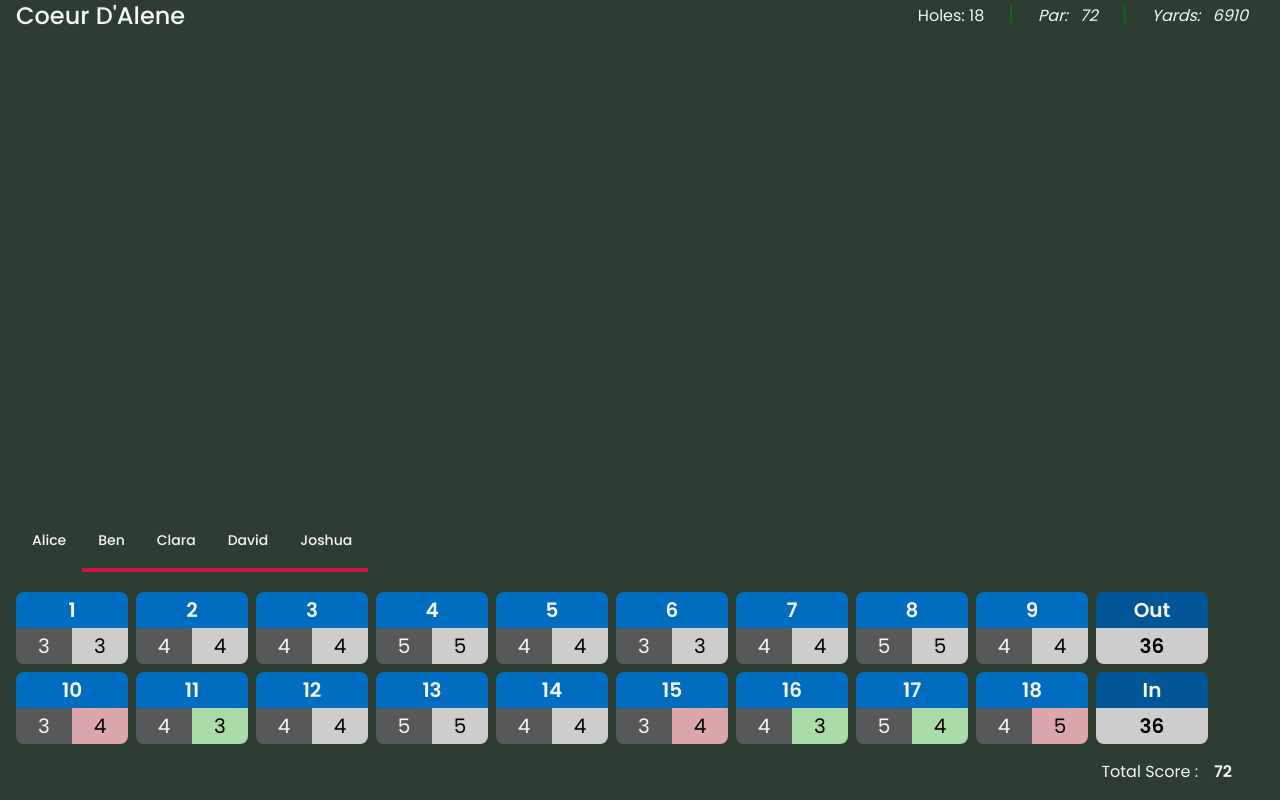
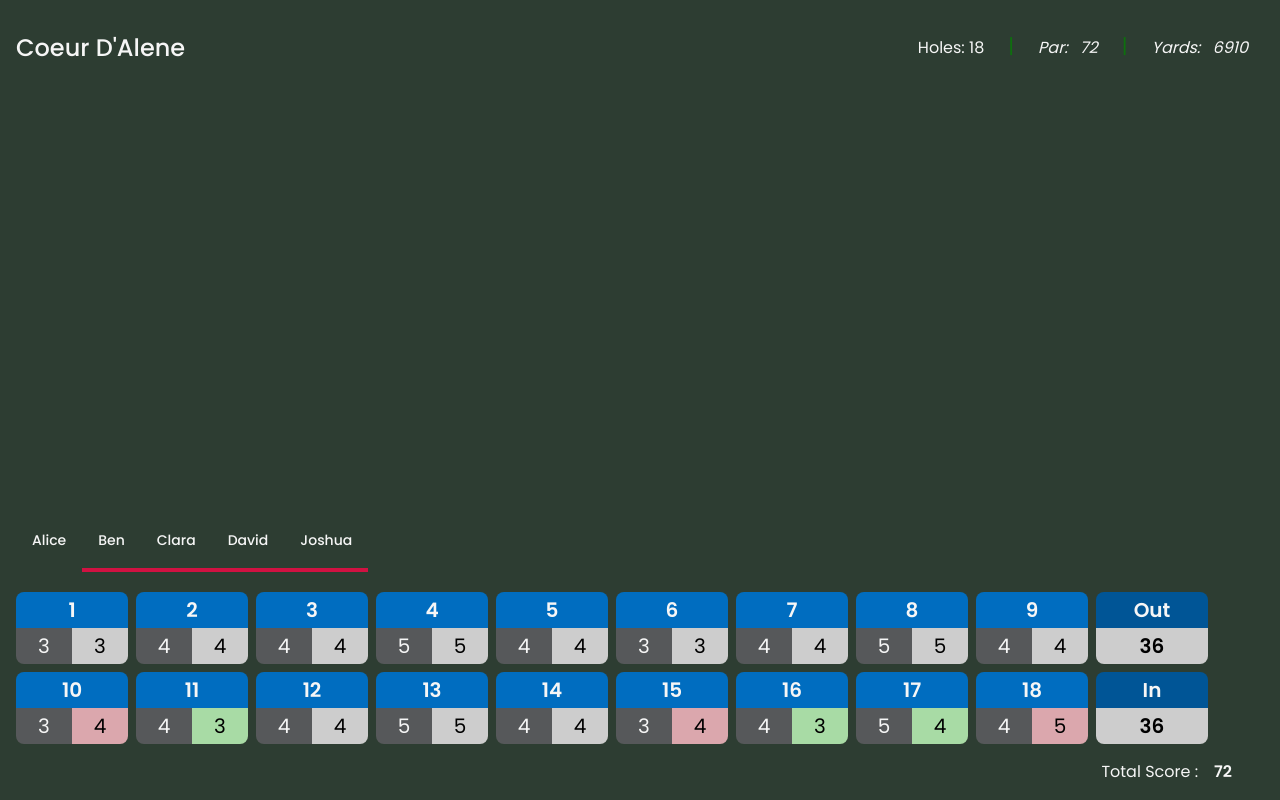
Before and after one commit to briantweed/golf-buddy, a Next.js app: page / in a window 1280 px wide. Built offline with nearby package versions, Linux system fonts and the light colour scheme.

Commit message:
init commit

```diff
--- a/src/components/Leaderboard/index.js
+++ b/src/components/Leaderboard/index.js
@@ -50,7 +50,7 @@ const Leaderboard = () => {
                     return (
                         <Fragment key={index}>
                             <div><i>{index+1}</i></div>
-                            <div>{player.Name}</div>
+                            <div className={"font-semibold"}>{player.Name}</div>
                             <div className={styles.total}>{player.Total}</div>
                             <div className={styles.par}><div>{player.RelativeToPar}</div></div>
                         </Fragment>
--- a/src/pages/index.js
+++ b/src/pages/index.js
@@ -32,7 +32,7 @@ const Page = () => {
         <main className={"min-h-screen w-screen text-xl text-grey-6 bg-grey-7"}>
 
             <div className="portrait:hidden min-h-screen flex flex-col justify-between">
-                <section className={"flex justify-between px-4"}>
+                <section className={"flex justify-between px-4 pt-8"}>
                     <h1 className={"text-2xl font-medium"}>{testGame.CourseName} </h1>
                     <div className="flex justify-end gap-6 pr-4">
                         <h2 className={"text-base mt-1"}>
```
